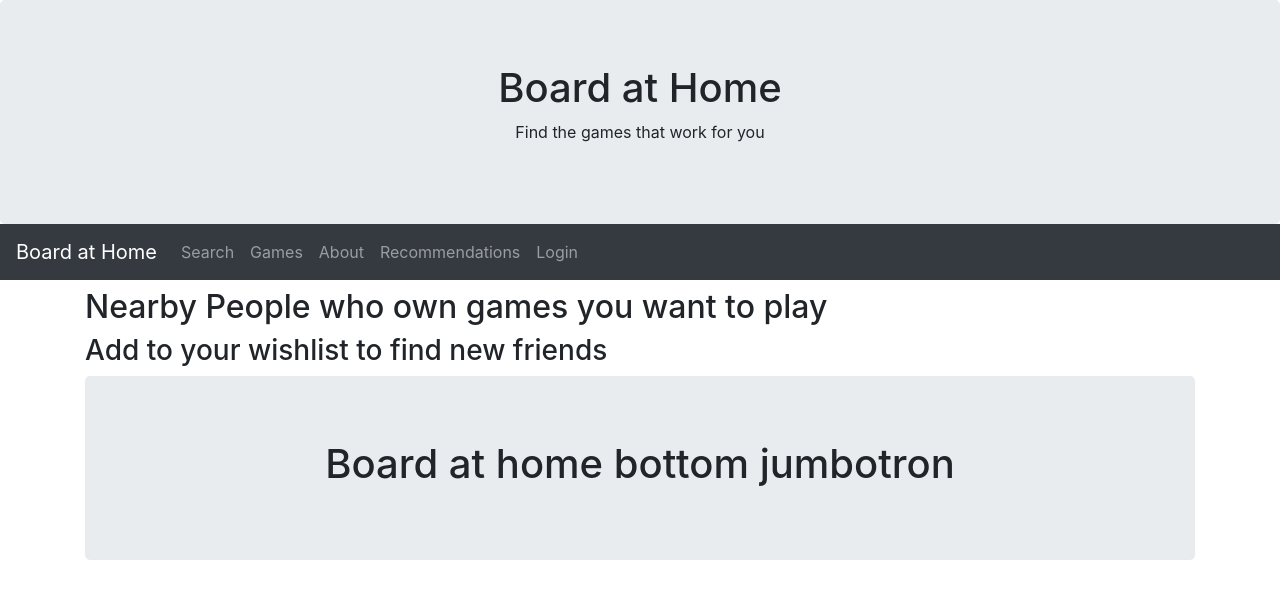
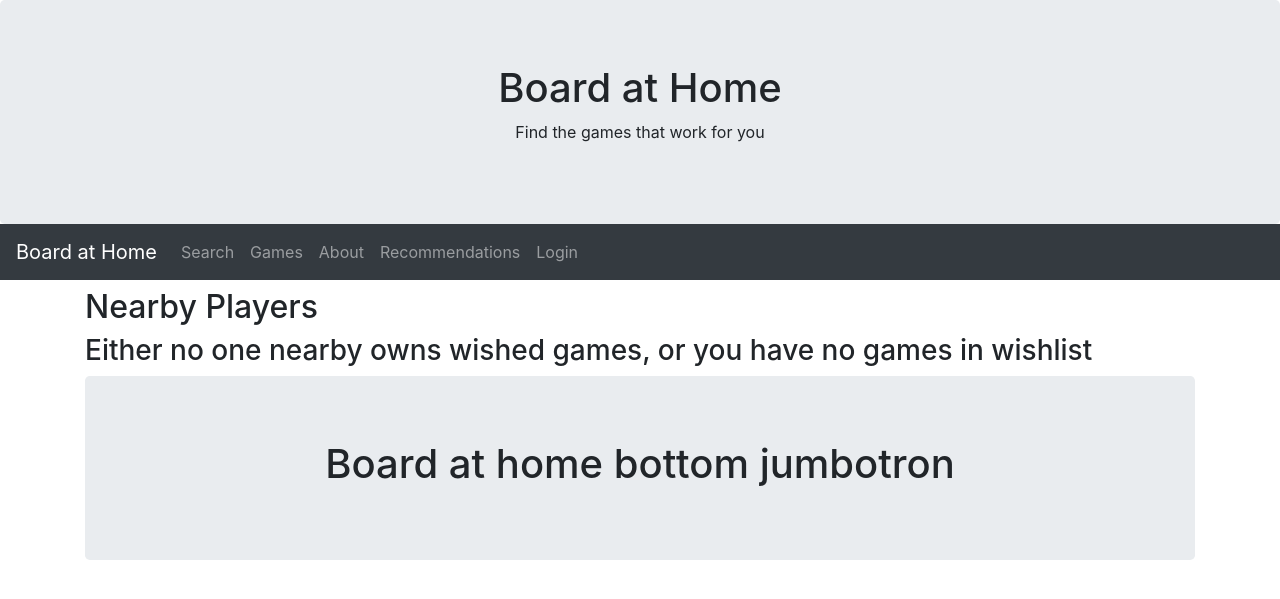
Before and after one commit to hm-haitham/Board-at-home, a Django app: template accounts/templates/accounts/nearby_players.html in a window 1280 px wide. Shown: the top 599 px of the page. Run offline with Django 3.2, Linux system fonts and the light colour scheme; the template is opened without the code that fills it, so the values that code supplies are empty; some libraries are stand-ins or nearby versions.

Commit message:
Cosmetic

```diff
--- a/accounts/templates/accounts/home.html
+++ b/accounts/templates/accounts/home.html
@@ -36,7 +36,7 @@
       </div>
       <div class="jumbotron text-center" style="margin-top:10">
 
-        <p>Board At Home finds new board games based on what games you play. It can also find people near you who own the games you're interested in trying.</p>
+        <p>Board At Home finds new board games based on what games you play. It can also find people near you who own the games you're interested in playing.</p>
       </div>
       </div>
 
--- a/accounts/templates/accounts/nearby_players.html
+++ b/accounts/templates/accounts/nearby_players.html
@@ -15,7 +15,7 @@
      <div class ="col-sm-12">
         <ul class="nav nav-pills flex-column">
           <li class="nav-item">
-              <h2>Nearby People who own games you want to play</h2>
+              <h2>Nearby Players</h2>
               {% if result %}
                   <u1 style="margin-bottom:8">
                       {% for Tuple in result %}
@@ -32,7 +32,7 @@
                       {% endfor %}
                   </u1>
               {% else %}
-                  <h3>Add to your wishlist to find new friends</h3>
+                  <h3>Either no one nearby owns wished games, or you have no games in wishlist</h3>
               {% endif %}
           </li>
 
```
Also changed, not shown: games/templates/base.html (+4 -3 lines), 1 other file.
